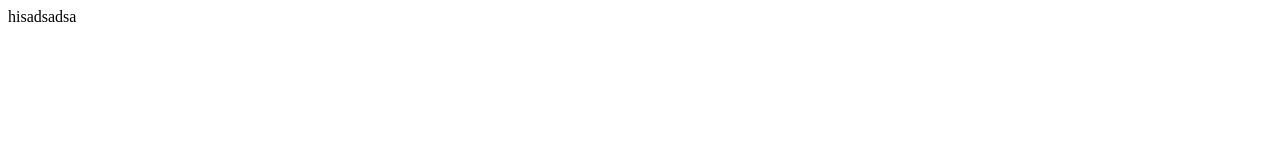
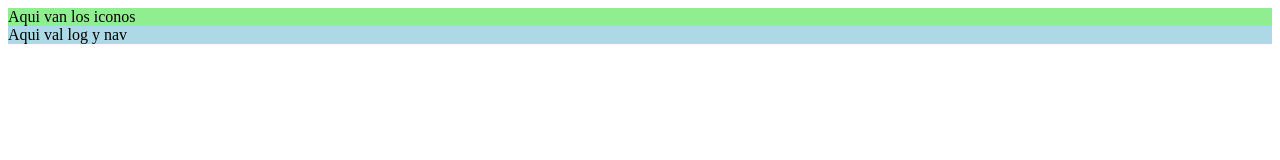
Before and after one commit to Vicente2008i/3dmisitio, a plain HTML site: page index.html in a window 1280 px wide. Drawn offline with Linux system fonts and the light colour scheme.

Commit message:
Add base web

```diff
--- /dev/null
+++ b/css/style.css
@@ -0,0 +1,7 @@
+header{
+    border-color: 3px solid blue;
+}
+.top-header{
+    background: lightgreen;
+}
+.bottom-header{background: lightblue;}
--- a/index.html
+++ b/index.html
@@ -1 +1,23 @@
-hisadsadsa
+<!DOCTYPE html>
+<html lang="es">
+<head>
+    <meta charset="UTF-8">
+    <meta name="viewport" content="width=device-width, initial-scale=1.0">
+    <title>Document</title>
+    <link rel="stylesheet" href="./css/base.css">
+    <link rel="stylesheet" href="./css/style.css">
+</head>
+<body>
+    <header>
+        <div class="top-header">
+            Aqui van los iconos
+        </div>
+        <div class="bottom-header">
+            Aqui  val log y nav
+        </div>
+    </header>
+    <main></main>
+    <aside></aside>
+    <footer></footer>
+</body>
+</html>
```
Also changed, not shown: css/base.css (added).
